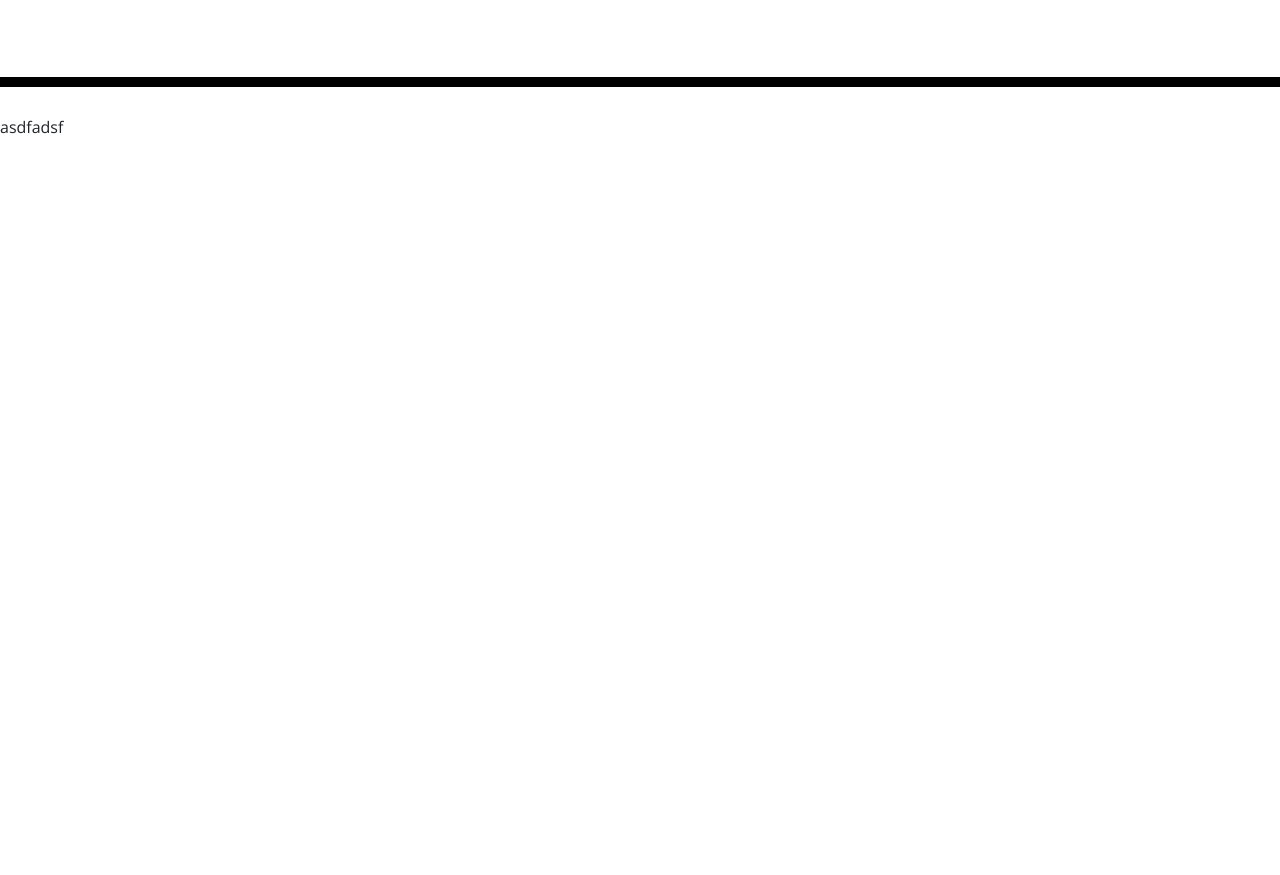
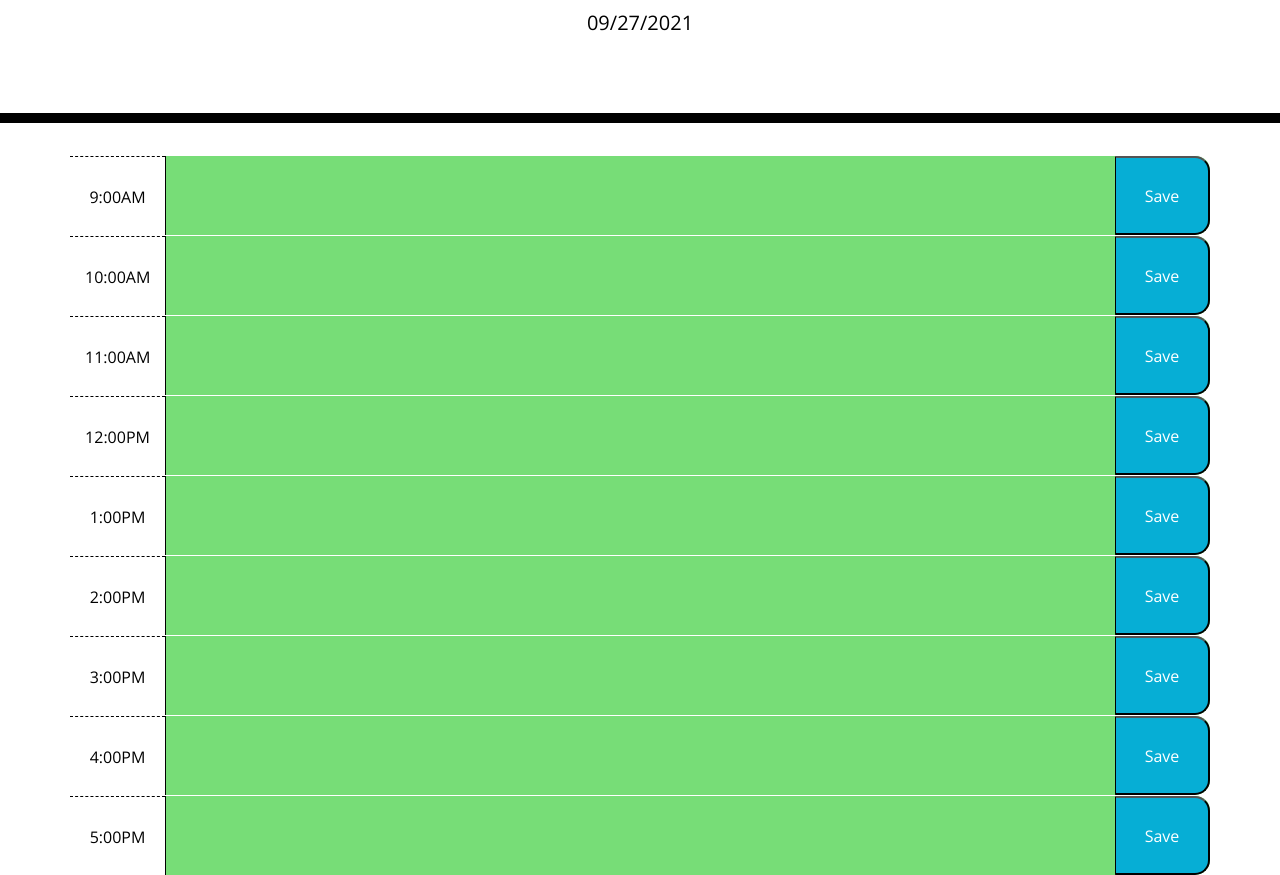
Before and after one commit to jakecaswell/Work-Day-Scheduler, a plain HTML site: page index.html in a window 1280 px wide. Shown: the part 181-1056 px from the top of the page. Before the commit the page ends 800 px from the top, so only its background shows below. Drawn offline with nearby package versions, Linux system fonts and the light colour scheme.

Commit message:
final touches

```diff
--- a/index.html
+++ b/index.html
@@ -30,10 +30,90 @@
     </header>
     <div class="container">
       <!-- Timeblocks go here -->
+      <!-- Nine am  -->
+      <div class="row time-block" id="09">
+        <div class="col-md-1 hour">
+          9:00AM
+        </div>
+        <textarea class="col-md-10 description">
+        </textarea>
+          <button class="saveBtn col-md-1">Save</button>
     </div>
+    <!-- ten am  -->
+    <div class="row time-block" id="10">
+      <div class="col-md-1 hour">
+        10:00AM
+      </div>
+      <textarea class="col-md-10 description">
+      </textarea>
+        <button class="saveBtn col-md-1">Save</button>
+  </div>
+  <!-- 11 am  -->
+  <div class="row time-block" id="11">
+    <div class="col-md-1 hour">
+      11:00AM
+    </div>
+    <textarea class="col-md-10 description">
+    </textarea>
+      <button class="saveBtn col-md-1">Save</button>
+</div>
+<!-- 12 pm  -->
+<div class="row time-block" id="12">
+  <div class="col-md-1 hour">
+    12:00PM
+  </div>
+  <textarea class="col-md-10 description">
+  </textarea>
+    <button class="saveBtn col-md-1">Save</button>
+</div>
+<!-- 1 pm  -->
+<div class="row time-block" id="13">
+  <div class="col-md-1 hour">
+    1:00PM
+  </div>
+  <textarea class="col-md-10 description">
+  </textarea>
+    <button class="saveBtn col-md-1">Save</button>
+</div>
+<!-- 2 pm  -->
+<div class="row time-block" id="14">
+  <div class="col-md-1 hour">
+    2:00PM
+  </div>
+  <textarea class="col-md-10 description">
+  </textarea>
+      <button class="saveBtn col-md-1">Save</button>
+</div>
+<!-- 3 pm  -->
+<div class="row time-block" id="15">
+  <div class="col-md-1 hour">
+    3:00PM
+  </div>
+  <textarea class="col-md-10 description">
+  </textarea>
+    <button class="saveBtn col-md-1">Save</button>
+</div>
+<!-- 4 pm  -->
+<div class="row time-block" id="16">
+  <div class="col-md-1 hour">
+    4:00PM
+  </div>
+  <textarea class="col-md-10 description">
+  </textarea>
+    <button class="saveBtn col-md-1">Save</button>
+</div>
+<!-- 5 pm  -->
+<div class="row time-block" id="17">
+  <div class="col-md-1 hour">
+    5:00PM
+  </div>
+  <textarea class="col-md-10 description">
+  </textarea>
+    <button class="saveBtn col-md-1">Save</button>
+</div>
 
     <script src="https://code.jquery.com/jquery-3.4.1.min.js"></script>
     <script src="https://cdnjs.cloudflare.com/ajax/libs/moment.js/2.24.0/moment.min.js"></script>
+    <script src='script.js'></script>
   </body>
 </html>
-asdfadsf
--- /dev/null
+++ b/script.js
@@ -0,0 +1,53 @@
+// declare variables
+var currentTime = moment().format("H");
+console.log(currentTime);
+
+
+// save button
+$('.saveBtn').on('click', function() {
+    $(".time-block").each(function() {
+        var value = $(this).children('.description').val();
+        var hour = $(this).attr('id');
+
+      // save in localStorage
+      localStorage.setItem(hour, value);
+    })
+  })
+
+// load the items
+$(document).ready(function() {
+    // .each method so it loops through all the ids with .time-block class
+    $(".time-block").each(function() {
+        var hour = $(this).attr('id');
+        // gets all the values with their respective hour key
+        var savedTasks = localStorage.getItem(hour);
+        // adds the text from localstorage onto any area that has the description class
+        $(this).children('.description').text(savedTasks);
+    })
+})
+
+
+// // // changes the color of the description depending on the time
+function checkTime() {
+    $('.time-block').each(function() {
+        var time = $(this).attr('id');
+
+         if (time < currentTime) {
+             $(this).addClass("past");
+        } else if (time === currentTime) {
+             $(this).addClass("present");
+         } else if (time > currentTime) {
+             $(this).addClass("future");
+         }
+    })
+
+
+ }
+
+function loadDay() {
+    var day = moment().format('MM/DD/YYYY')
+    $('#currentDay').text(day);
+};
+
+loadDay();
+checkTime();
```
